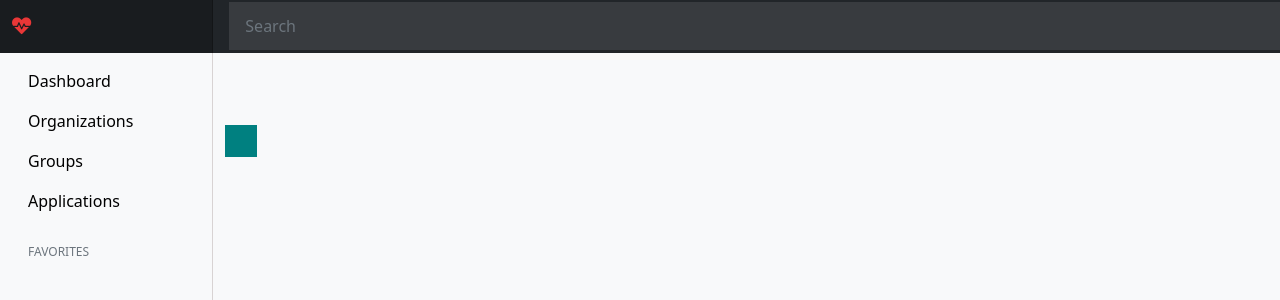
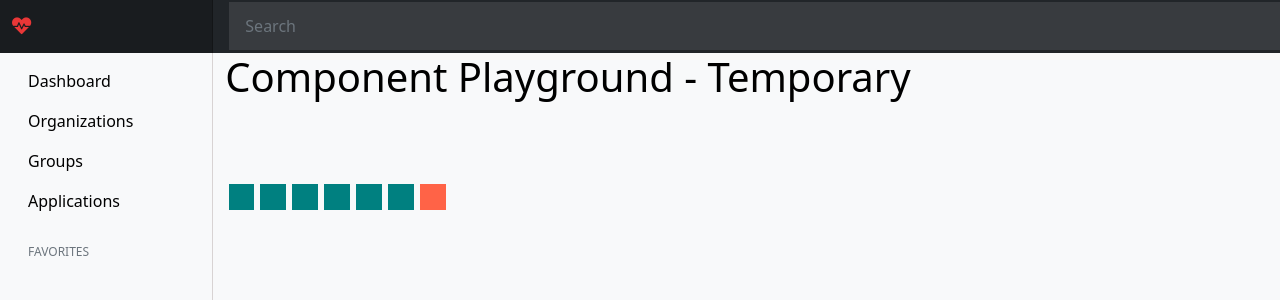
Before and after one commit to Server-Health-Monitor/server-health-monitor, an Angular app in the folder health-monitor-ui/: page / in a window 1280 px wide. Shown: the top 300 px of the page. Built offline with nearby package versions, Linux system fonts and the light colour scheme.

Commit message:
finalized health-square component

```diff
--- a/health-monitor-ui/src/app/components/health-square/health-square.component.css
+++ b/health-monitor-ui/src/app/components/health-square/health-square.component.css
@@ -1,14 +1,20 @@
-.health-square {
-    width: 2rem;
-    height: 2rem;
+.tooltip-wrap {
+    position: relative;
+    margin: .2rem .2rem .2rem .2rem;
+    display: inline-block;
+    background-color: teal;
+    width: 2vw;
+    height: 2vw;
+    min-width: 1.4rem;
+    min-height: 1.4rem;
+}
+
+.healthy {
     background-color: teal;
 }
 
-.tooltip-wrap {
-    position: relative;
-    background-color: teal;
-    width: 2rem;
-    height: 2rem;
+.unhealthy {
+    background-color: tomato;
 }
 
 .tooltip-wrap .tooltip-content {
@@ -17,10 +23,16 @@
     bottom: 5%;
     left: 5%;
     right: 5%;
-    background-color: #fff;
+    background-color: rgb(31, 30, 30);
+    border-radius: 15px;
+    color: white;
     padding: .5em;
+    z-index: 2;
 }
 
 .tooltip-wrap:hover .tooltip-content {
     display: block;
+    width: fit-content;
+    height: 2.5rem;
+    white-space: nowrap;
 }
--- a/health-monitor-ui/src/app/components/health-square/health-square.component.html
+++ b/health-monitor-ui/src/app/components/health-square/health-square.component.html
@@ -1,5 +1,5 @@
-<div class="tooltip-wrap">
+<div class="tooltip-wrap" [ngClass]="{'healthy': isHealthy, 'unhealthy': !isHealthy}">
     <div class="tooltip-content">
-        <p>Here is some content for the tooltip</p>
+        <p>{{message}}</p>
     </div>
 </div>
--- a/health-monitor-ui/src/app/components/health-square/health-square.component.ts
+++ b/health-monitor-ui/src/app/components/health-square/health-square.component.ts
@@ -1,4 +1,4 @@
-import { Component, OnInit } from '@angular/core';
+import { Component, OnInit, Input } from '@angular/core';
 
 @Component({
   selector: 'app-health-square',
@@ -7,6 +7,9 @@ import { Component, OnInit } from '@angular/core';
 })
 export class HealthSquareComponent implements OnInit {
 
+  @Input() message: string;
+  @Input() isHealthy: boolean;
+
   constructor() { }
 
   ngOnInit(): void {
--- a/health-monitor-ui/src/app/home/home.component.html
+++ b/health-monitor-ui/src/app/home/home.component.html
@@ -1,6 +1,13 @@
+<h1>Component Playground - Temporary</h1>
 <br><br><br>
-<app-health-square></app-health-square>
+<app-health-square [message]="'Facebook'" [isHealthy]="true"></app-health-square>
+<app-health-square [message]="'Google'" [isHealthy]="true"></app-health-square>
+<app-health-square [message]="'Yahoo!'" [isHealthy]="true"></app-health-square>
+<app-health-square [message]="'Instagram'" [isHealthy]="true"></app-health-square>
+<app-health-square [message]="'Hackerrank'" [isHealthy]="true"></app-health-square>
+<app-health-square [message]="'LeetCode'" [isHealthy]="true"></app-health-square>
+<app-health-square [message]="'AOL'" [isHealthy]="false"></app-health-square>
 <br><br><br><br><br><br><br><br><br><br><br><br><br><br><br><br><br><br><br><br><br><br><br><br><br>
 <br><br><br><br><br><br><br><br><br><br><br><br><br><br><br><br><br><br><br><br>
 <br><br><br><br><br><br><br><br><br><br><br><br><br><br><br><br><br><br><br><br><br>
-<br><br><br>vvhi
+<br><br><br>
```
